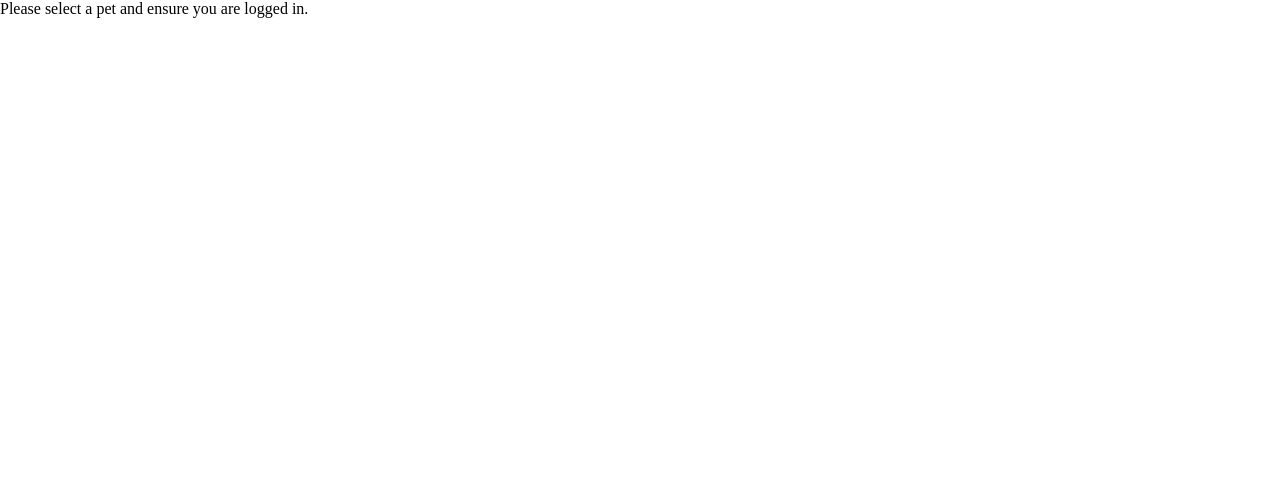
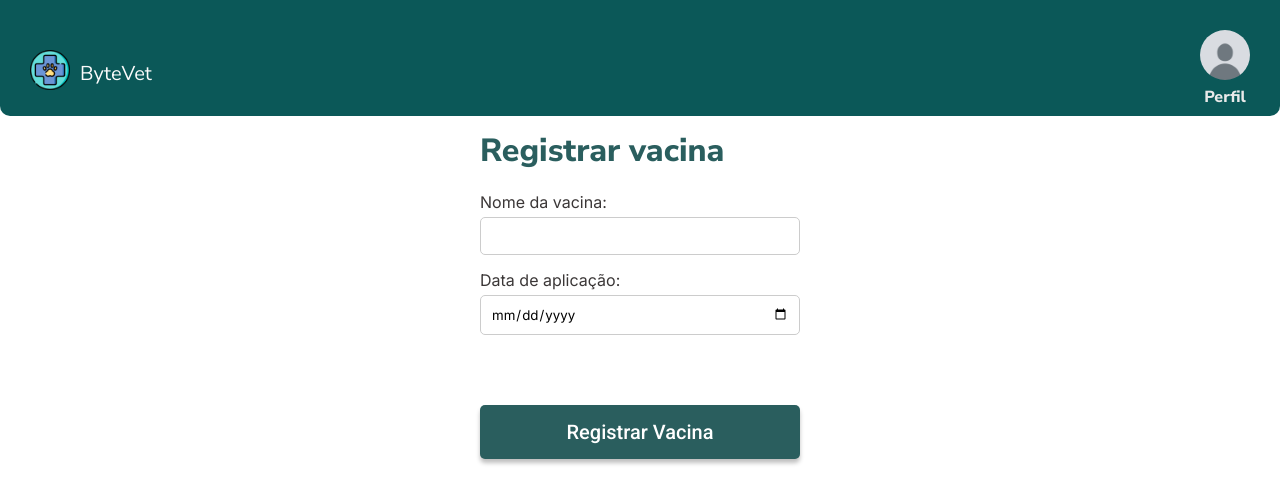
Before and after one commit to byte-vet/frontend, a React (Create React App) app: page /register-vacina in a window 1280 px wide. Shown: the top 504 px of the page. Built offline with nearby package versions, Linux system fonts and the light colour scheme; the HTML template or start-up script is replaced by a standard one; a web font is replaced by a local one.

Commit message:
arrumando pagina de cadastrar vacina

```diff
--- a/src/pages/CartaoVacinacao.js
+++ b/src/pages/CartaoVacinacao.js
@@ -11,7 +11,7 @@ function CartaoDeVacinacao({ petId, petName, petPhoto }) {
 
   useEffect(() => {
     const fetchVaccines = async () => {
-      const token = localStorage.getItem('token'); // Assuming token is stored in localStorage
+      const token = localStorage.getItem('token');
       try {
         const response = await fetch(`https://backend-ks2k.onrender.com/${localStorage.getItem('userId')}/pets/${petId}/vacinas`, {
           headers: {
--- a/src/pages/RegisterVacina.js
+++ b/src/pages/RegisterVacina.js
@@ -1,87 +1,83 @@
-import React, { useState, useEffect } from 'react';
-import './RegisterPet.css';
+import React, { useState } from 'react';
+import './RegisterPet.css';  // Reutilizando os estilos de RegisterPet
+import Header from '../components/HeaderComponent/Header';
 import { useNavigate } from 'react-router-dom';
 
 function RegisterVacina() {
-  const [nomeDaVacina, setNomeDaVacina] = useState('');
-  const [dataDeAplicacao, setDataDeAplicacao] = useState('');
+  const [vaccine, setVaccine] = useState({
+    nomeDaVacina: '',
+    dataDeAplicacao: ''
+  });
+  const [loading, setLoading] = useState(false);
   const [error, setError] = useState('');
-  const [loading, setLoading] = useState(false);
   const navigate = useNavigate();
 
-  const [petId, setPetId] = useState(localStorage.getItem('petId'));
-  const userId = localStorage.getItem('userId');
-
-  console.log(petId)
-
-  useEffect(() => {
-    if (!petId) {
-      const storedPetId = localStorage.getItem('petId');
-      if (storedPetId) {
-        setPetId(storedPetId);
-      }
-    }
-  }, [petId]);
-
-  const handleInputChange = (event) => {
+  const handleChange = (event) => {
     const { name, value } = event.target;
-    if (name === 'nomeDaVacina') {
-      setNomeDaVacina(value);
-    } else if (name === 'dataDeAplicacao') {
-      setDataDeAplicacao(value);
-    }
+    setVaccine(prevVaccine => ({
+      ...prevVaccine,
+      [name]: value
+    }));
   };
 
-  const submitVaccine = async (event) => {
+  const handleSubmit = async (event) => {
     event.preventDefault();
     const token = localStorage.getItem('token');
+    const userId = localStorage.getItem('userId');
+    const petId = localStorage.getItem('petId');
 
-    if (!nomeDaVacina || !dataDeAplicacao) {
-      setError('Please fill in all fields');
+    if (!token || !petId) {
+      setError('Você precisa estar logado e selecionar um pet.');
       return;
     }
 
     setLoading(true);
+    const endpoint = `https://backend-ks2k.onrender.com/users/${userId}/pets/${petId}/vacinas`;
+
     try {
-      const response = await fetch(`https://backend-ks2k.onrender.com/users/${userId}/pets/${petId}/vacinas`, {
+      const response = await fetch(endpoint, {
         method: 'POST',
         headers: {
           'Authorization': `Bearer ${token}`,
           'Content-Type': 'application/json'
         },
         body: JSON.stringify({
-          nomeDaVacina,
-          dataDeAplicacao
+          nomeDaVacina: vaccine.nomeDaVacina,
+          dataDeAplicacao: vaccine.dataDeAplicacao
         })
       });
 
-      if (!response.ok) {
-        throw new Error('Failed to register vaccine');
+      if (response.ok) {
+        navigate('/cartaovacinacao'); // Ajuste para o caminho correto
+      } else {
+        throw new Error('Falha ao registrar vacina');
       }
-
-      navigate(`/cartaovacinacao`); // Adjust this path to match your correct route for viewing the vaccination card
     } catch (error) {
-      console.error('Error registering vaccine:', error.message);
+      console.error('Erro ao registrar vacina:', error);
       setError(error.message);
     } finally {
       setLoading(false);
     }
   };
 
-  if (!userId || !petId) {
-    return <div>Please select a pet and ensure you are logged in.</div>;
-  }
+  return (
+    <div className="body-pet">
+      <Header propsLinkHome="/home" propsLinkProfile="/perfil" />
+      <div className="register-pet-container">
+        <h1 className="register-pet-title">Registrar vacina</h1>
+        {error && <p className="error">{error}</p>}
+        <form onSubmit={handleSubmit} className="register-pet-form">
+          <label className="register-pet-label" htmlFor="nomeDaVacina">Nome da vacina:</label>
+          <input className="register-pet-input" type="text" id="nomeDaVacina" name="nomeDaVacina" value={vaccine.nomeDaVacina} onChange={handleChange} required />
 
-  return (
-    <div>
-      {error && <p className="error">{error}</p>}
-      <form onSubmit={submitVaccine}>
-        <label className="register-pet-label" htmlFor="nomeDaVacina">Nome da Vacina:</label>
-        <input className="register-pet-input" type="text" id="nomeDaVacina" name="nomeDaVacina" value={nomeDaVacina} onChange={handleInputChange} />
-        <label className="register-pet-label" htmlFor="dataDeAplicacao">Data de Aplicação:</label>
-        <input className="register-pet-input" type="date" id="dataDeAplicacao" name="dataDeAplicacao" value={dataDeAplicacao} onChange={handleInputChange} />
-        <button className="button register" type="submit" disabled={loading}>Registrar Vacina</button>
-      </form>
+          <label className="register-pet-label" htmlFor="dataDeAplicacao">Data de aplicação:</label>
+          <input className="register-pet-input" type="date" id="dataDeAplicacao" name="dataDeAplicacao" value={vaccine.dataDeAplicacao} onChange={handleChange} required />
+
+          <div className="register-pet-buttons">
+            <button type="submit" className="button register" disabled={loading}>Registrar Vacina</button>
+          </div>
+        </form>
+      </div>
     </div>
   );
 }
```
